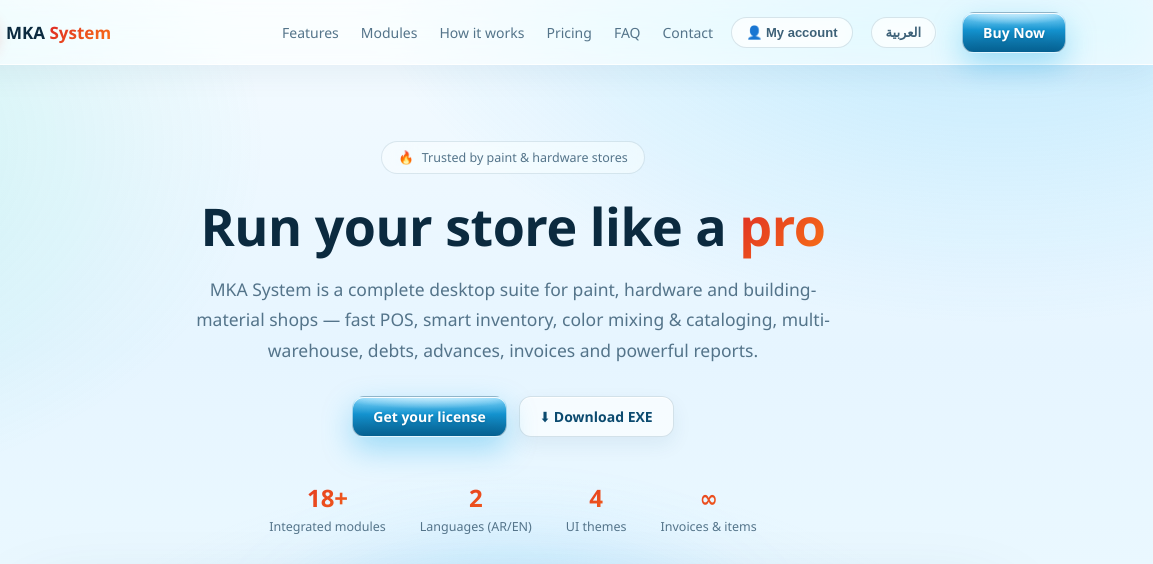
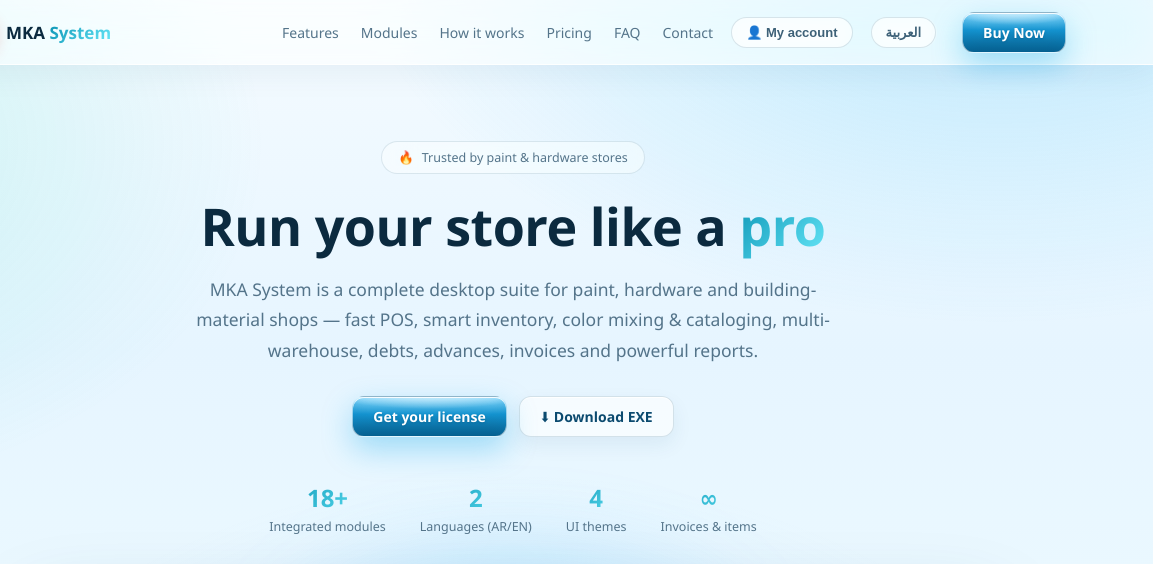
Before and after one commit to mohamedkhaledabdelbaset/MKASystem-Site, a plain HTML site: page index.html in a window 1280 px wide. Shown: the top 564 px of the page, 127-1280 px from the left. Drawn offline with nearby package versions, Linux system fonts and the light colour scheme.

Commit message:
Light glass theme, accounts, subscription portal

```diff
--- a/index.html
+++ b/index.html
@@ -17,8 +17,8 @@
 :root{
   --bg:#eaf6ff; --bg2:#f6fbff; --card:rgba(255,255,255,.46); --card2:rgba(255,255,255,.68);
   --line:rgba(12,74,110,.12); --text:#0b2a3f; --muted:#54748a;
-  --brand:#DC2626; --brand2:#F97316; --gold:#A88C67;
-  --grad:linear-gradient(135deg,#DC2626 0%,#F97316 100%);
+  --brand:#0891b2; --brand2:#67e8f9; --gold:#A88C67;
+  --grad:linear-gradient(135deg,#0891b2 0%,#67e8f9 100%);
   --water:radial-gradient(120% 95% at 50% -30%,rgba(255,255,255,.95) 0%,rgba(255,255,255,.5) 36%,rgba(255,255,255,0) 64%),
           linear-gradient(180deg,#8bdcff 0%,#1493cf 44%,#075985 100%);
   --glass-blur:blur(16px) saturate(150%);
@@ -94,7 +94,7 @@ header{
   display:inline-flex; align-items:center; gap:8px; font-size:12.5px; color:var(--muted);
   border:1px solid var(--line); background:var(--card); padding:7px 16px; border-radius:999px; margin-bottom:22px;
 }
-.hero .pill b{ color:#c2410c; font-weight:700; }
+.hero .pill b{ color:#0891b2; font-weight:700; }
 .hero h1{ font-size:clamp(30px,5.4vw,52px); line-height:1.15; font-weight:800; letter-spacing:-.5px; }
 .hero h1 span{ background:var(--grad); -webkit-background-clip:text; background-clip:text; color:transparent; }
 .hero p.sub{ color:var(--muted); font-size:clamp(14px,2.2vw,17.5px); max-width:640px; margin:18px auto 0; line-height:1.75; }
```
